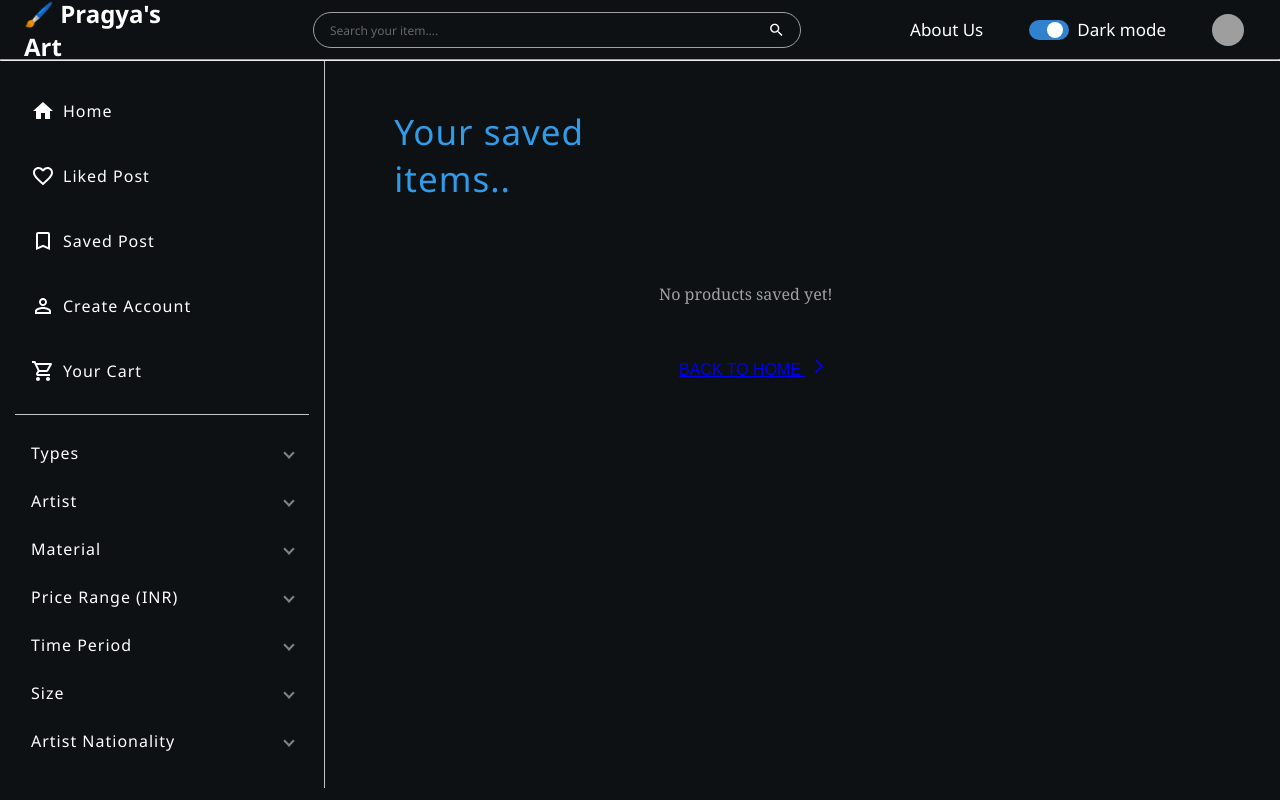
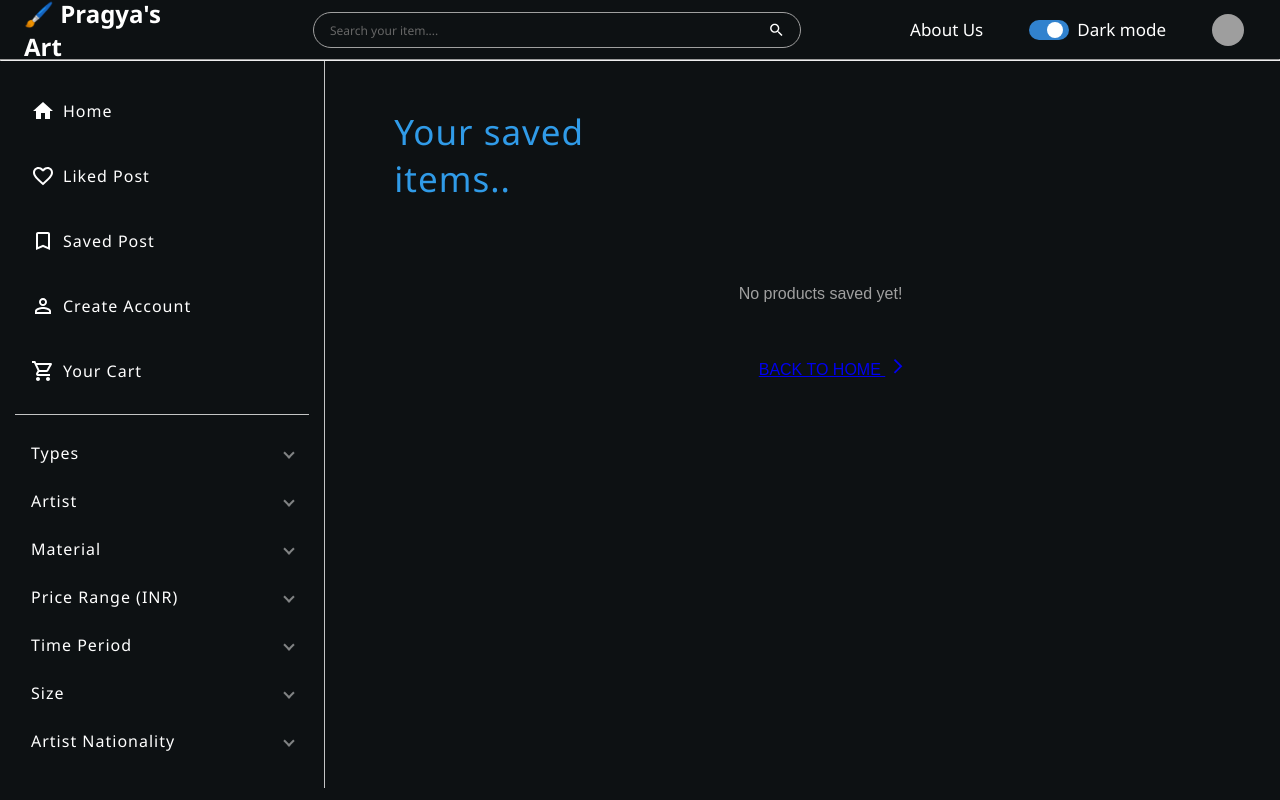
Before and after one commit to Pragyani/art-gallery, a React (Create React App) app: page /saved-post in a window 1280 px wide. Built offline with nearby package versions, Linux system fonts and the light colour scheme; grey boxes are pictures that could not be loaded.

Commit message:
add : className and styling of the className

```diff
--- a/src/pages/SavedPost/SavedPost.jsx
+++ b/src/pages/SavedPost/SavedPost.jsx
@@ -20,7 +20,7 @@ const SavedProducts = () => {
                 <h1>Your saved items..</h1>
                 <div className="saved-products-list">
                     {savedProducts.length === 0 ? (
-                        <p className="home-cl-pge">No products saved yet! <br /> <span><Link to={'/'}>BACK TO HOME <ArrowForwardIosIcon className="arr" /></Link></span></p>
+                        <p className="saved-cl-page">No products saved yet! <br /> <span><Link to={'/'}>BACK TO HOME <ArrowForwardIosIcon className="arr" /></Link></span></p>
 
                     ) : (
                         savedProducts.map((product) => (
--- a/src/pages/SavedPost/savePost.css
+++ b/src/pages/SavedPost/savePost.css
@@ -103,3 +103,10 @@ h1 {
     position: relative;
     /* right: 12pc; */
 }
+
+.saved-cl-page {
+    color: var(--color);
+    margin: 72px 0;
+    font-size: 26px;
+    line-height: 1.5;
+}
```
